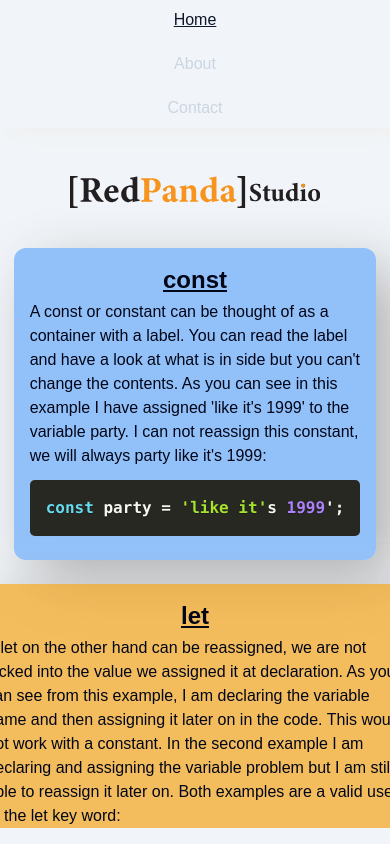
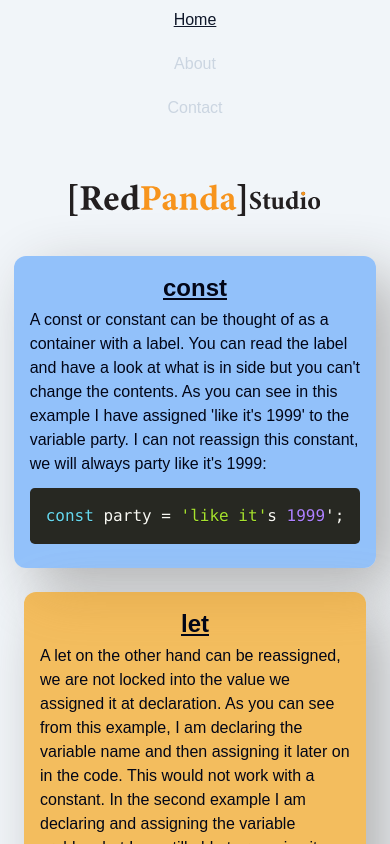
Before and after one commit to TimothyRedPanda/red-panda-portfolio, a Next.js app: page / in a window 390 px wide. Built offline with nearby package versions, Linux system fonts and the light colour scheme; a web font is replaced by a local one.

Commit message:
Made code snippets mobile friendly

```diff
--- a/src/app/components/Footer.tsx
+++ /dev/null
@@ -1,7 +0,0 @@
-export default function Footer() {
-	return (
-		<footer className="flex-row h-fit p-4 place-content-center bg-slate-100 text-slate-900 hidden lg:flex">
-			Thank you for visiting!
-		</footer>
-	);
-}
--- a/src/app/components/Navbar.tsx
+++ b/src/app/components/Navbar.tsx
@@ -30,7 +30,7 @@ export default function Navbar() {
 	return (
 		<nav
 			id="header"
-			className="flex h-fit w-full flex-col gap-5 justify-evenly p-2 text-center bg-slate-100 md:flex-row place-content-center shadow-headerShadow"
+			className="flex h-fit w-full flex-col gap-5 justify-evenly p-2 text-center bg-slate-100 md:flex-row place-content-center"
 		>
 			{aTags}
 		</nav>
--- a/src/app/components/QuestionsLogic.tsx
+++ b/src/app/components/QuestionsLogic.tsx
@@ -14,15 +14,15 @@ export default function Questions() {
 			const key = index + 1;
 			return (
 				<section
-					className={`flex flex-col gap-1 p-4 rounded-xl shadow-questionShadow text-slate-950 bg-opacity-65 max-w-lg ${alternateClass(index)}`}
+					className={`flex flex-col gap-1 p-4 rounded-xl shadow-questionShadow  text-slate-950 bg-opacity-65 max-w-lg ${alternateClass(index)}`}
 					key={key}
 				>
 					<h2 className="text-center underline font-bold text-2xl">
 						{item.question}
 					</h2>
 					<p>{item.answer}</p>
-					<pre className="code text-left m-4 self-center bg-slate-900 text-slate-50 p-3 w-fit rounded-md">
-						<code className="language-js">{item.example}</code>
+					<pre className="code text-left bg-slate-900 text-slate-50 p-2 text-xs md:text-base rounded-md">
+						<code className="language-js overflow-auto">{item.example}</code>
 					</pre>
 					<PrismLoader />
 				</section>
--- a/src/app/components/RedPandaStudio.tsx
+++ b/src/app/components/RedPandaStudio.tsx
@@ -6,9 +6,7 @@ const RedPandaLogo = () => (
 	>
 		<title>Red Panda Logo</title>
 		<defs>
-			<style>
-				{".cls-1,.cls-2{fill:#231f20;stroke-width:0}.cls-2{fill:#f7941d}"}
-			</style>
+			<style>{".cls-1,.cls-2{fill:#231f20;}.cls-2,.cls-3{fill:#f7941d}"}</style>
 		</defs>
 		<g id="Layer_1" data-name="Layer 1">
 			<path
@@ -27,7 +25,7 @@ const RedPandaLogo = () => (
 		<path
 			id="Layer_2"
 			d="M717.89 35.24c-3.04 0-5.76-2.56-5.76-5.68 0-3.28 2.72-5.68 5.84-5.68s5.76 2.4 5.76 5.68-2.56 5.68-5.84 5.68Z"
-			className="cls-2"
+			className="cls-3"
 			data-name="Layer 2"
 		/>
 	</svg>
--- a/src/app/data/questions.ts
+++ b/src/app/data/questions.ts
@@ -12,7 +12,7 @@ const questions: questions_t = [
 		answer:
 			"A let on the other hand can be reassigned, we are not locked into the value we assigned it at declaration. As you can see from this example, I am declaring the variable name and then assigning it later on in the code. This would not work with a constant. In the second example I am declaring and assigning the variable problem but I am still able to reassign it later on. Both examples are a valid use of the let key word:",
 		example:
-			'let name;\nname = "Red Panda";\n\nlet problem = "It\'s me";\nproblem = "I\'m the problem, it\'s me...";',
+			'let name;\nname = "Red Panda";\n\nlet problem = "It\'s me";\nproblem = "I\'m the...";',
 	},
 	{
 		question: "Types of...well, data types",
--- a/src/app/globals.css
+++ b/src/app/globals.css
@@ -13,7 +13,7 @@
 }
 
 body {
-  grid-template-rows: auto 1fr auto;
+  grid-template-rows: auto 1fr;
   gap: 1rem;
   font-family: "work-sans", sans-serif;
   font-weight: 400;
@@ -22,6 +22,22 @@ body {
 
 .code {
   font-family: "code-saver", sans-serif;
-  font-weight: 700;
+  font-weight: 300;
   font-style: normal;
 }
+
+.logo > * > *,
+.logo > * > * > * {
+  transform: translateY(0);
+  transition: all 0.35s ease-in-out;
+}
+
+.logo:hover > * > * > .cls-1,
+.logo:hover > * > .cls-3 {
+  filter: opacity(0.4);
+  fill: #f7941d;
+}
+
+.logo:hover > * > * > .cls-2 {
+  fill: #231f20;
+}
--- a/src/app/layout.tsx
+++ b/src/app/layout.tsx
@@ -1,6 +1,5 @@
 import type { Metadata } from "next";
 import Navbar from "./components/Navbar";
-import Footer from "./components/Footer";
 import "./globals.css";
 
 export const metadata: Metadata = {
@@ -20,7 +19,6 @@ export default function RootLayout({
 				<main className="h-full overflow-x-hidden overflow-y-scroll w-full">
 					{children}
 				</main>
-				<Footer />
 			</body>
 		</html>
 	);
--- a/src/app/page.tsx
+++ b/src/app/page.tsx
@@ -3,8 +3,10 @@ import QuestionsLogic from "./components/QuestionsLogic";
 
 export default function Home() {
 	return (
-		<main className="p-4 items-center gap-6 flex flex-col w-full">
-			<RedPandaStudio />
+		<main className="p-6 items-center gap-6 flex flex-col">
+			<span className="logo">
+				<RedPandaStudio />
+			</span>
 			<QuestionsLogic />
 		</main>
 	);
--- a/tailwind.config.ts
+++ b/tailwind.config.ts
@@ -9,8 +9,6 @@ const config: Config = {
 	theme: {
 		extend: {
 			boxShadow: {
-				footerShadow: " -9px -9px 18px #f0f0f0",
-				headerShadow: "9px 9px 18px #f0f0f0",
 				questionShadow: "20px 20px 60px #b0b0b0",
 			},
 		},
```
